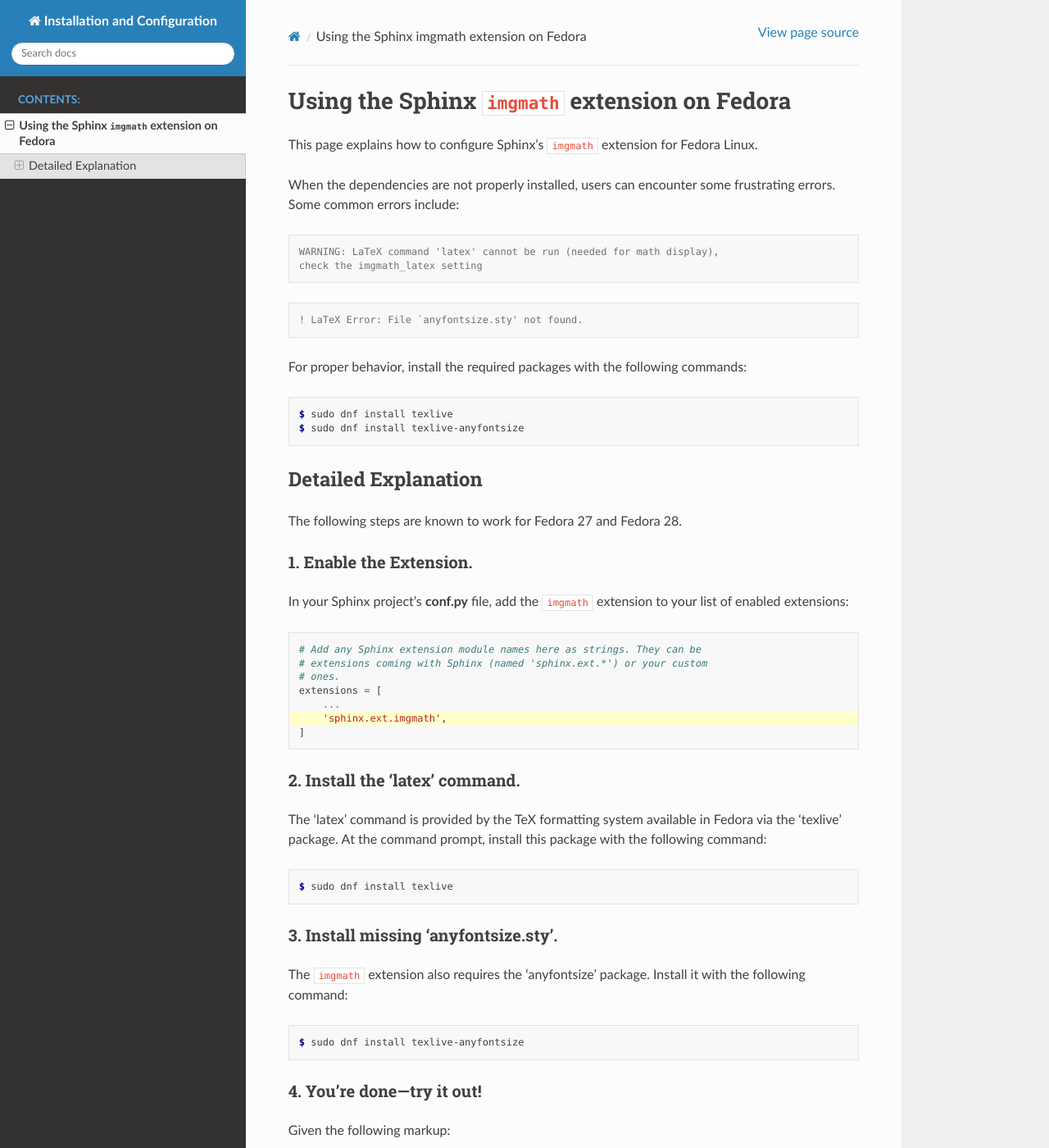
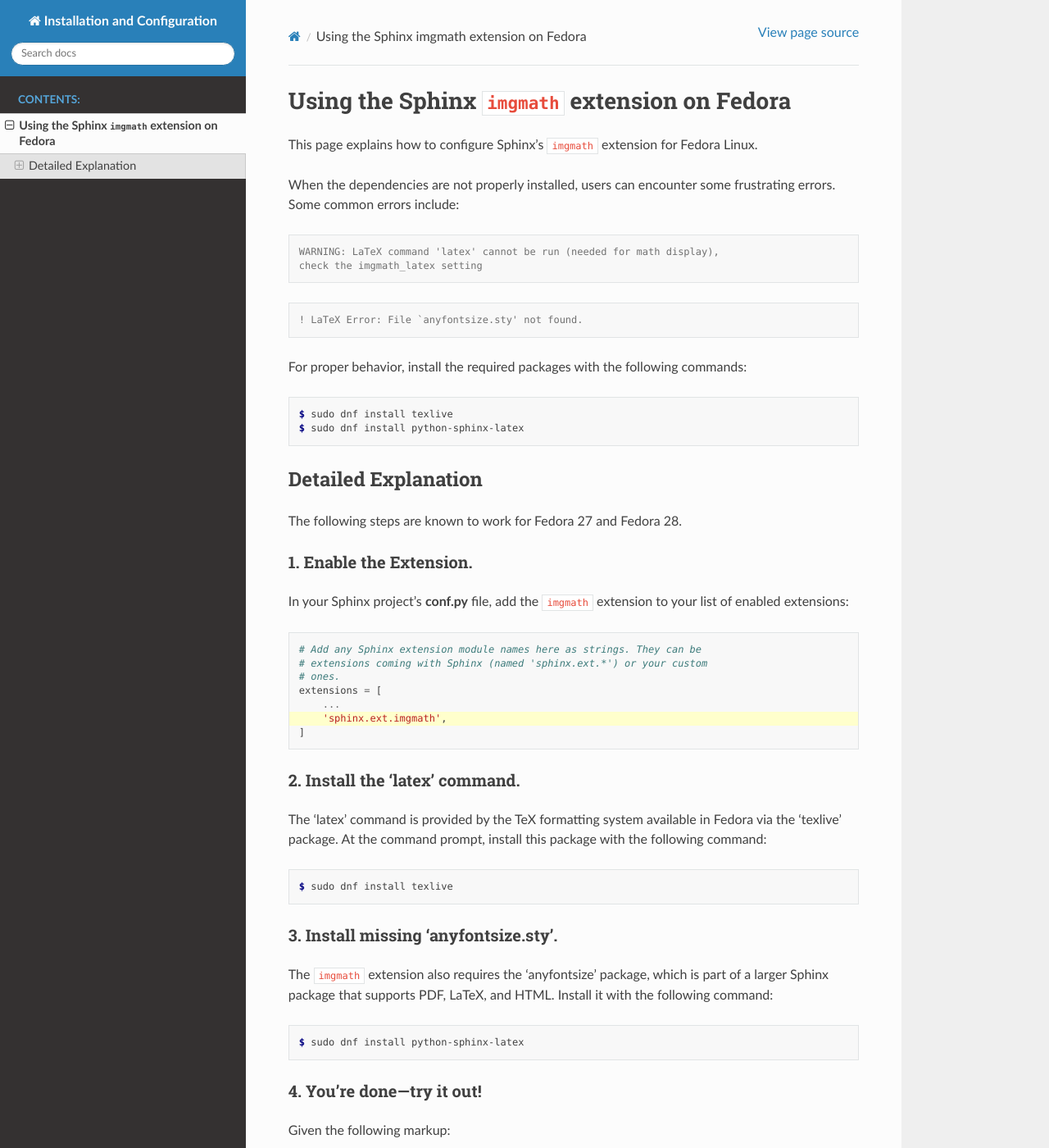
Before and after one commit to drewdolan/installation-and-configuration, a Sphinx documentation site: the page built from source/imgmath-on-fedora.rst, in a window 1280 px wide and 1400 px high. Shown: the whole window at 82% size. Built offline with Sphinx 7.4.7 and the Read the Docs theme 2.0.0, drawn with Linux system fonts in a browser that asks for light colours; formulas are drawn with MathJax 3.

Commit message:
swapped command for a package that supports PDF and HTML

```diff
--- a/source/imgmath-on-fedora.rst
+++ b/source/imgmath-on-fedora.rst
@@ -27,7 +27,7 @@
 commands::
 
     $ sudo dnf install texlive
-    $ sudo dnf install texlive-anyfontsize
+    $ sudo dnf install python-sphinx-latex
 
 
 Detailed Explanation
@@ -67,10 +67,11 @@
 3. Install missing 'anyfontsize.sty'.
 -------------------------------------
 
-The ``imgmath`` extension also requires the 'anyfontsize' package.
+The ``imgmath`` extension also requires the 'anyfontsize' package, which
+is part of a larger Sphinx package that supports PDF, LaTeX, and HTML.
 Install it with the following command::
 
-    $ sudo dnf install texlive-anyfontsize
+    $ sudo dnf install python-sphinx-latex
 
 
 4. You're done---try it out!
```
